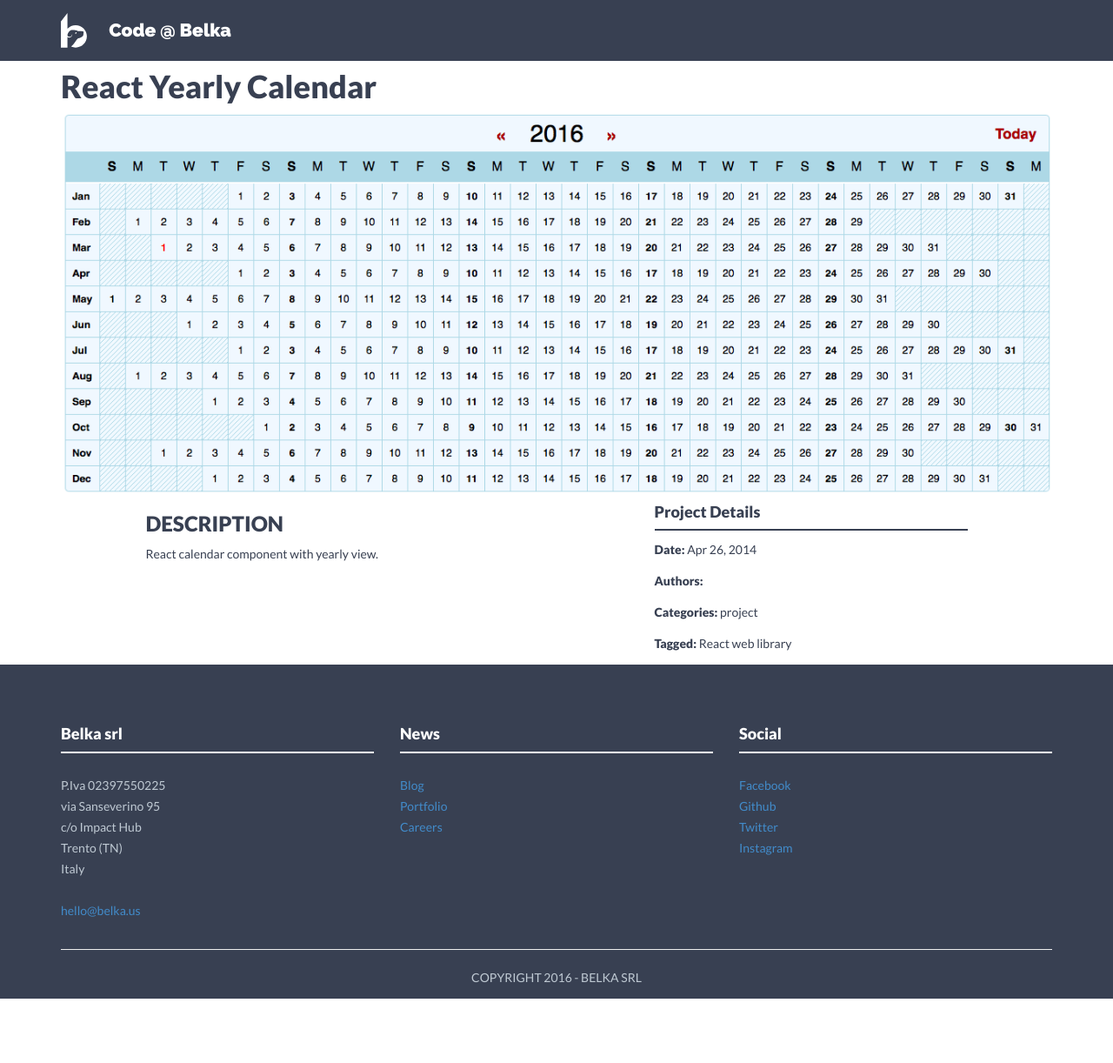
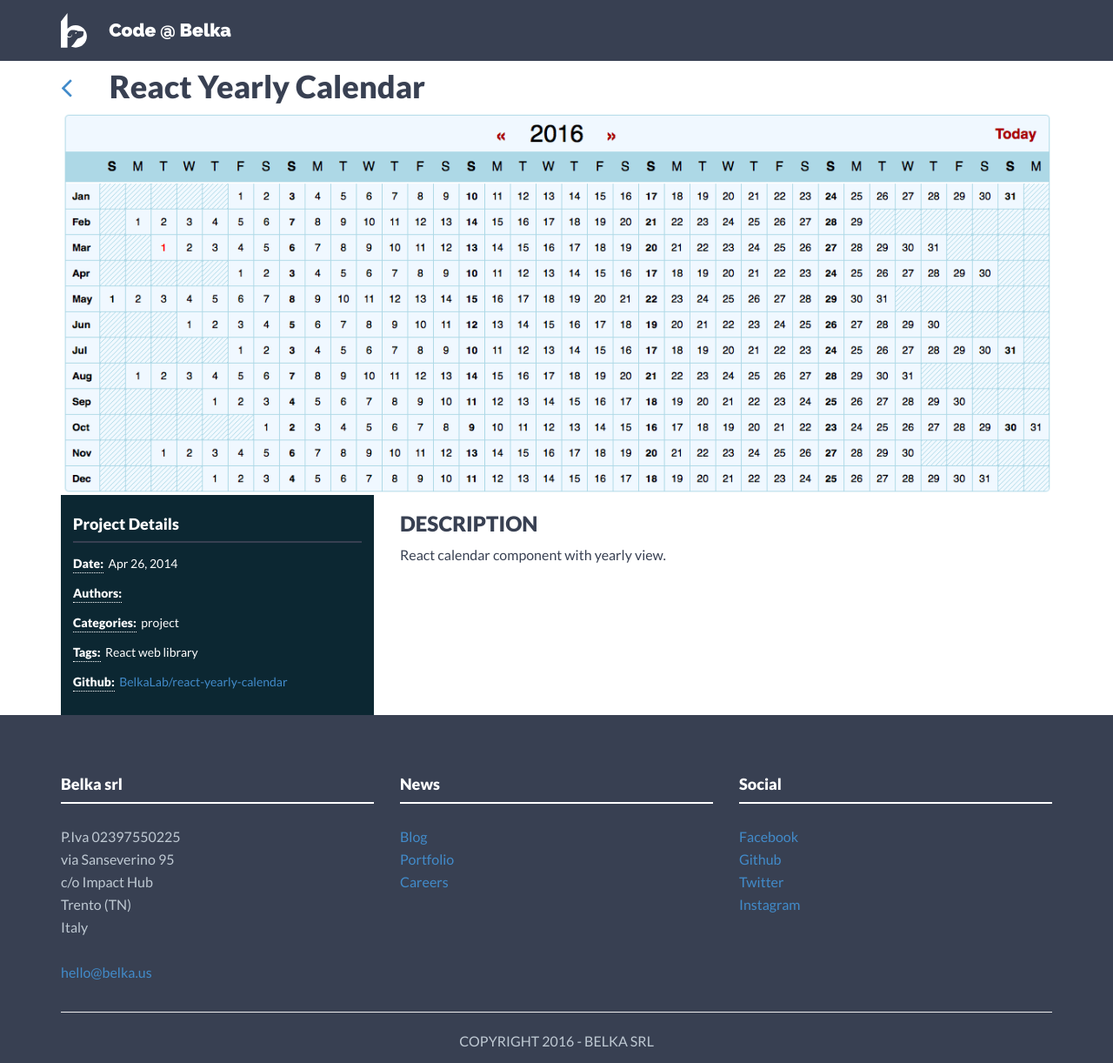
Before and after one commit to BelkaLab/old-belkalab.github.io, a Jekyll site: the page built from _posts/project/2014-04-26-react-yearly-calendar.md, in a window 1280 px wide and 1222 px high. Shown: the whole window at 87% size. Built offline with Jekyll 4.4.1, drawn with Linux system fonts in a browser that asks for light colours.

Commit message:
Add style 'Project Details' in project page

```diff
--- a/_config.yml
+++ b/_config.yml
@@ -15,6 +15,7 @@
 baseurl: "" # the subpath of your site, e.g. /blog
 url: "http://belka.us" # the base hostname & protocol for your site
 twitter_username: BelkaDigitalLab
+github_sername: BelkaLab
 permalink: "/:title"
 
 # Build settings
--- a/_layouts/project.html
+++ b/_layouts/project.html
@@ -5,27 +5,47 @@
 <div class="container mt">
     <div class="row">
         <div class="col-md-12">
-            <h1> {{ page.title }}</h1>
+            <h1>
+                <a class="project-back-link" href="/"><i class="fa fa-angle-left"></i></a>
+                {{ page.title }}
+            </h1>
         </div>
     </div>
     <div class="row">
         <div class="col-md-12">
-            <img class="project-header-iamge" src="{{ "/assets/img/project/" | prepend: site.baseurl }}{{ page.img }}" alt="{{ page.title }}" />
+            <img class="project-header-image" src="{{ "/assets/img/project/" | prepend: site.baseurl }}{{ page.img }}" alt="{{ page.title }}" />
         </div>
     </div>
     <div class="row">
-        <div class="col-lg-5 col-lg-offset-1">
+        <div class="col-lg-4">
+            <div class="project-details">
+                <h4>Project Details</h4>
+                <div class="hline"></div>
+                <div class="project-details__element">
+                    <strong>Date:</strong>&nbsp;
+                    {{ page.date | date: "%b %-d, %Y" }}
+                </div>
+                <div class="project-details__element">
+                    <strong>Authors:</strong>&nbsp;
+                    {{ page.author }}
+                </div>
+                <div class="project-details__element">
+                    <strong>Categories:</strong>&nbsp;
+                    {{ page.categories }}
+                </div>
+                <div class="project-details__element">
+                    <strong>Tags:</strong>&nbsp;
+                    {{ page.tags | join " " }}
+                </div>
+                <div class="project-details__element">
+                    <strong>Github:</strong>&nbsp;
+                    <a href="https://github.com/{{ page.github_repo }}" target="_blank">{{ page.github_repo }}</a>
+                </div>
+            </div>
+        </div>
+        <div class="col-lg-8">
             <div class="spacing"></div>
             {{ content }}
         </div>
-        <div class="col-lg-4 col-lg-offset-1">
-            <div class="spacing"></div>
-            <h4>Project Details</h4>
-            <div class="hline"></div>
-            <p><b>Date:</b> {{ page.date | date: "%b %-d, %Y" }}</p>
-            <p><b>Authors:</b> {{ page.author }}</p>
-            <p><b>Categories:</b> {{ page.categories }}</p>
-            <p><b>Tagged:</b> {{ page.tags | join " " }}</p>
-        </div>
     </div><! --/row -->
 </div><! --/container -->
--- a/_posts/project/2014-04-26-react-yearly-calendar.md
+++ b/_posts/project/2014-04-26-react-yearly-calendar.md
@@ -10,6 +10,7 @@
 - React
 - web
 - library
+github_repo: BelkaLab/react-yearly-calendar
 ---
 
 ### DESCRIPTION
--- a/assets/css/style.scss
+++ b/assets/css/style.scss
@@ -43,8 +43,8 @@
 	margin-bottom: 12px;
 	font-family: 'Lato', sans-serif;
 	font-weight: 400;
-	font-size: 14px;
-	line-height: 24px;
+	font-size: 16px;
+	line-height: 26px;
 	color: {{ site.colors.secondary }};
 	margin-top: 10px;
 }
@@ -435,6 +435,10 @@
 	}
 }
 
+.project-back-link {
+	margin-right: 1em;
+}
+
 #hero {
 	background: #000;
 	text-align: center;
@@ -478,3 +482,20 @@
 		background: #01b2fe
 	}
 }
+
+
+.project-details {
+	background: #0c2732;
+	color: #fff;
+	padding: 1em;
+
+	.project-details__element {
+		display: block;
+		margin: 1em 0 1em 0;
+
+		strong {
+			border-bottom: 1px dotted #fff;
+			padding-bottom: 2px
+		}
+	}
+}
```
Also changed, not shown: _posts/project/2014-04-25-Android-Toggle-Switch.md (+1 -0 lines), _posts/project/2014-04-25-gaugeview.md (+1 -0 lines), 4 other files.
